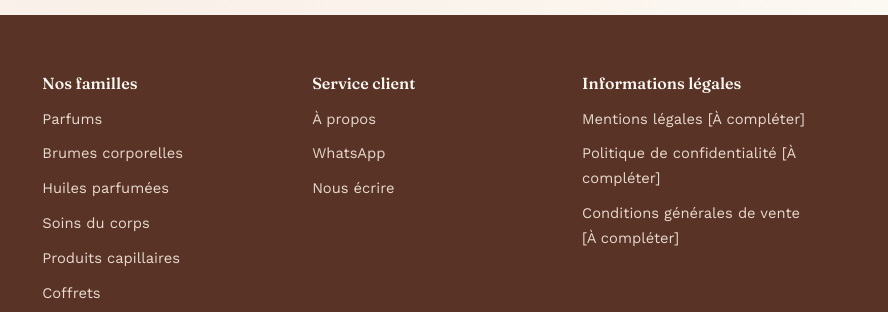
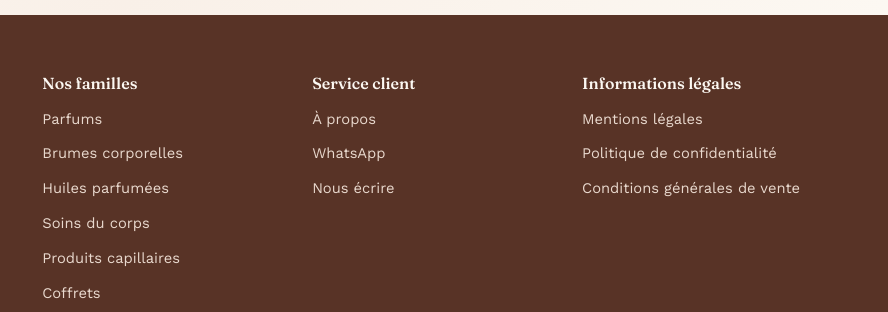
Before and after one commit to 7EHOKAGE/ramas-parfumerie-site, a plain HTML site: page a-propos.html in a window 1280 px wide. Shown: the part 1005-1317 px from the top of the page, 392-1280 px from the left. Drawn offline with nearby package versions, Linux system fonts and the light colour scheme.

Commit message:
Corriger les contenus et la mise en page

```diff
--- a/a-propos.html
+++ b/a-propos.html
@@ -109,9 +109,9 @@
       <div class="footer-col">
         <h4>Informations légales</h4>
         <ul>
-          <li><a href="#">Mentions légales [À compléter]</a></li>
-          <li><a href="#">Politique de confidentialité [À compléter]</a></li>
-          <li><a href="#">Conditions générales de vente [À compléter]</a></li>
+          <li><a href="#">Mentions légales</a></li>
+          <li><a href="#">Politique de confidentialité</a></li>
+          <li><a href="#">Conditions générales de vente</a></li>
         </ul>
       </div>
     </div>
```
Also changed, not shown: contact.html (+3 -3 lines), index.html (+3 -3 lines), produits-accessoires.html (+3 -3 lines), produits-brumes.html (+3 -3 lines), produits-capillaires.html (+3 -3 lines), produits-coffrets.html (+3 -3 lines), produits-huiles.html (+3 -3 lines), produits-parfums.html (+3 -3 lines), produits-soins.html (+3 -3 lines).
